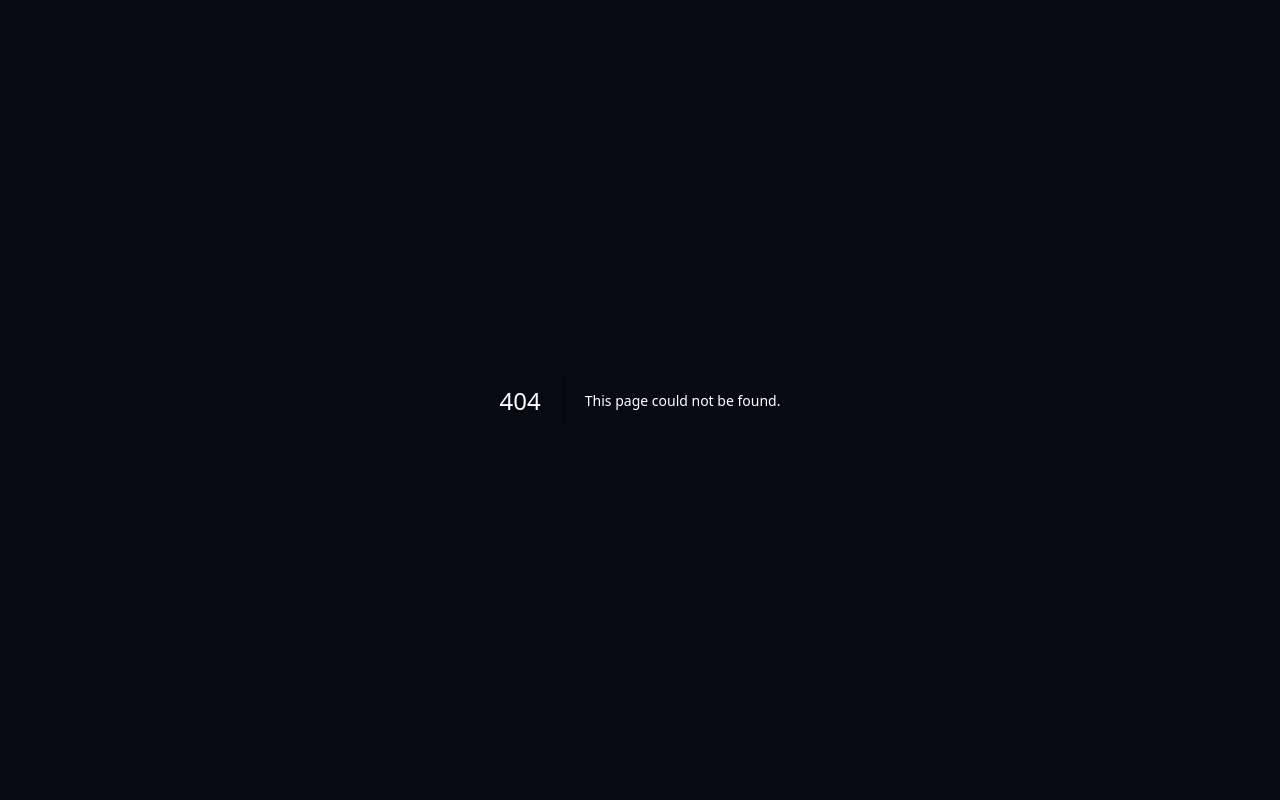
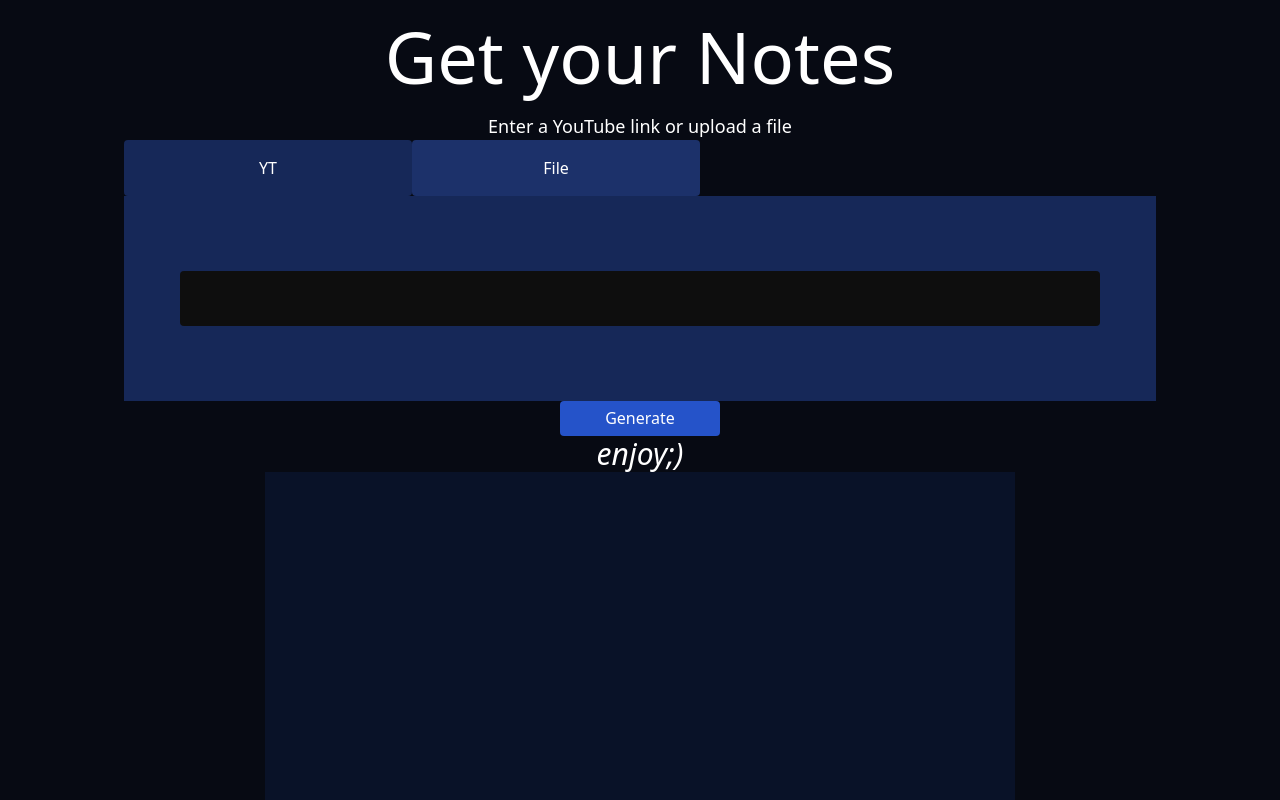
Before and after one commit to AweSamarth/notist, a Next.js app: page /components/Dupload in a window 1280 px wide. Before the commit this address had no page. Built offline with nearby package versions, Linux system fonts and the light colour scheme.

Commit message:
basic layout

```diff
--- /dev/null
+++ b/pages/components/Dupload.tsx
@@ -0,0 +1,28 @@
+import Image from 'next/image'
+import { useState } from 'react'
+
+
+
+export default function Upload(){
+    return(
+        <main className='h-screen flex flex-col items-center justify-evenly bg-[ #1E1E1E]'>
+            <div className="head flex flex-col items-center justify-evenly">
+            <h1 className='text-7xl my-5'> Get your Notes</h1>
+            <h3 className='text-lg'>Enter a YouTube link or upload a file</h3>
+            </div>
+            <div className="link w-1020px h-250px ">
+            <label>
+            <button className='bg-[#162858] w-72 h-14 p-2 rounded'>YT</button>
+            <button className='bg-[#1C316A] w-72 h-14 p-2 rounded'>File</button>
+                <div className='w-full bg-[#162858] flex flex-col items-center justify-center  mt-0'>
+                <input type="text" className='bg-[#0E0E0E] w-[920px] h-[55px] my-[75px] mx-[56px] rounded '/>
+                </div>
+            </label>
+            </div>
+            <button className='bg-[#2553C9] w-40 h-20 rounded'>Generate</button>
+            <h2 className='italic text-3xl'>enjoy;)</h2>
+            <div className="note bg-[#091228] w-[750px] h-[750px]">
+            </div>
+        </main>
+    )
+}
--- a/pages/components/Footer.tsx
+++ /dev/null
@@ -1,13 +0,0 @@
-import Image from 'next/image'
-import { Inter } from 'next/font/google'
-
-const inter = Inter({ subsets: ['latin'] })
-
-export default function Footer() {
-  return (
-    <main className="flex min-h-screen flex-col items-center justify-between p-24">
-
-      <div>hello there</div>
-    </main>
-  )
-}
```
